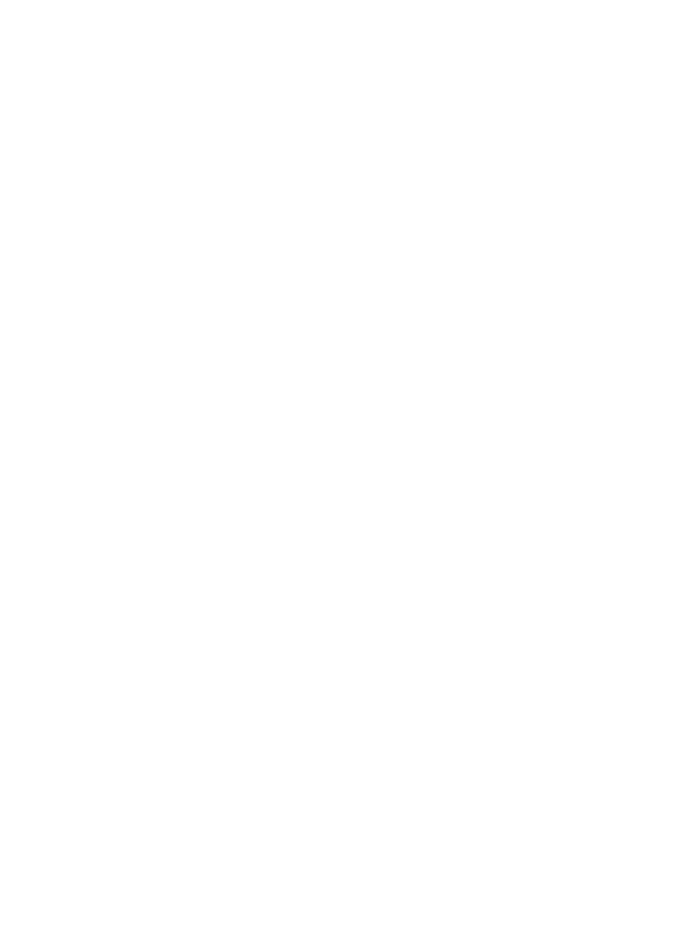
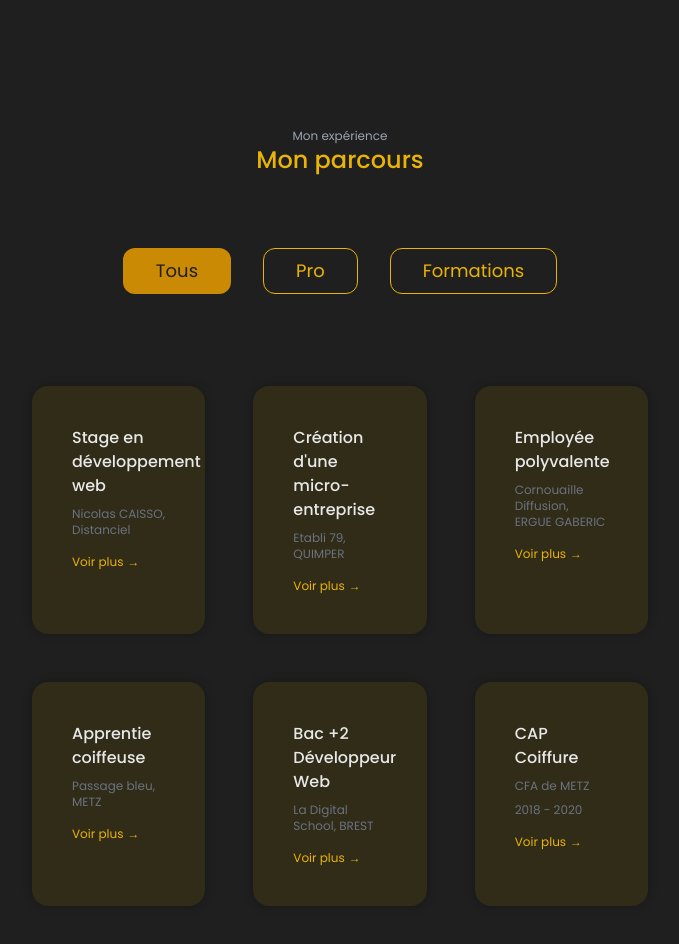
Before and after one commit to josiaYvan/portfolio, a React (Create React App) app: page / in a window 1280 px wide. Shown: the part 2780-3724 px from the top of the page, without its empty margins (300-979 px from the left). Before the commit the page ends 2764 px from the top, so only its background shows below. Built offline with nearby package versions, Linux system fonts and the light colour scheme; no server answers.

Commit message:
experiences

```diff
--- a/package.json
+++ b/package.json
@@ -22,6 +22,7 @@
     "cra-template": "1.2.0",
     "dayjs": "^1.11.7",
     "express": "^4.19.2",
+    "framer-motion": "^11.15.0",
     "jwt-decode": "^3.1.2",
     "moment": "^2.30.1",
     "nodemon": "^3.1.4",
--- a/src/components/layout/AboutMe.jsx
+++ b/src/components/layout/AboutMe.jsx
@@ -44,7 +44,7 @@ function AboutMe({ themeIsDark }) {
               </p>
             </div>
             <div className='mt-8 ml-2'>
-              <button className='bg-yellow-500 py-3 px-4 rounded-lg'>
+              <button className='bg-yellow-500 py-3 px-4 rounded-lg' style={{ color: themeIsDark ? myStyle.bg : myStyle.white }}>
                 Contactez moi
               </button>
             </div>
--- a/src/components/layout/Experiences.jsx
+++ b/src/components/layout/Experiences.jsx
@@ -1,9 +1,121 @@
-import React from 'react';
+/* eslint-disable import/no-extraneous-dependencies */
+/* eslint-disable react/no-array-index-key */
+/* eslint-disable jsx-a11y/anchor-is-valid */
+/* eslint-disable react/button-has-type */
+import React, { useState } from 'react';
+import { Link } from 'react-router-dom';
+import { motion, AnimatePresence } from 'framer-motion'; // Import Framer Motion
+import { myStyle } from '../../utils/style';
 
-function Experiences() {
+function Experiences({ themeIsDark }) {
+  const [activeTab, setActiveTab] = useState('Tous');
+
+  // Définition des tabs
+  const tabs = [
+    { name: 'Tous' },
+    { name: 'Pro' },
+    { name: 'Formations' }
+  ];
+
+  // Liste des éléments avec les tags associés
+  const items = [
+    {
+      title: 'Stage en développement web',
+      location: 'Nicolas CAISSO, Distanciel',
+      tag: 'Pro'
+    },
+    {
+      title: "Création d'une micro-entreprise",
+      location: 'Etabli 79, QUIMPER',
+      tag: 'Pro'
+    },
+    {
+      title: 'Employée polyvalente',
+      location: 'Cornouaille Diffusion, ERGUE GABERIC',
+      tag: 'Pro'
+    },
+    {
+      title: 'Apprentie coiffeuse',
+      location: 'Passage bleu, METZ',
+      tag: 'Pro'
+    },
+    {
+      title: 'Bac +2 Développeur Web',
+      location: 'La Digital School, BREST',
+      tag: 'Formations'
+    },
+    {
+      title: 'CAP Coiffure',
+      location: 'CFA de METZ',
+      duration: '2018 - 2020',
+      tag: 'Formations'
+    }
+  ];
+
+  // Filtrage des items en fonction du tab actif
+  const filteredItems = activeTab === 'Tous' ? items : items.filter((item) => item.tag === activeTab);
+
   return (
-    <div>
-      p
+    <div id='about' className='mt-36'>
+      <div className='flex flex-col items-center'>
+        <p className='text-gray-400 text-xs'>Mon expérience</p>
+        <h1 className='font-medium text-2xl text-yellow-500'>Mon parcours</h1>
+      </div>
+      <div className='mt-10 rounded-lg'>
+        <div className='min-h-screen px-4 p-8'>
+          {/* Tabs */}
+          <div className='flex justify-center space-x-8 mb-10'>
+            {tabs.map((tab) => (
+              <button
+                key={tab.name}
+                className={`px-8 py-2 text-lg border rounded-xl ${
+                  activeTab === tab.name ?
+                    'bg-yellow-600 border-transparent' :
+                    'border-yellow-500 !text-yellow-500'
+                } transition duration-300`}
+                style={{ color: themeIsDark ? myStyle.bg : myStyle.white }}
+                onClick={() => setActiveTab(tab.name)}
+              >
+                {tab.name}
+              </button>
+            ))}
+          </div>
+
+          {/* Cards */}
+          <AnimatePresence mode='popLayout'>
+            <div className='grid grid-cols-1 sm:grid-cols-2 lg:grid-cols-3 gap-6 mt-20'>
+              {filteredItems.map((item, index) => (
+                <motion.div
+                  key={index} // Utilisez une clé unique basée sur le titre
+                  initial={{ opacity: 0, scale: 0.5 }} // Animation d'apparition
+                  animate={{ opacity: 1, scale: 1 }} // État final (taille normale)
+                  exit={{ opacity: 0.5, scale: 0.5 }} // Animation de disparition (réduite)
+                  transition={{ duration: 0.3 }} // Durée de l'animation
+                  className='p-10 m-3 rounded-2xl shadow-[0_0px_10px_rgba(0,0,0,0.25)]'
+                  style={{
+                    backgroundColor: themeIsDark ? myStyle.yellowDark : myStyle.white
+                  }}
+                >
+                  <h3 className='mb-2 font-medium'>{item.title}</h3>
+                  <p className='text-gray-500 text-xs mb-4'>{item.location}</p>
+                  {item.duration && (
+                    <p className='text-gray-500 text-xs -mt-2 mb-4'>{item.duration}</p>
+                  )}
+                  <Link
+                    to='#'
+                    className='text-yellow-500 flex items-center text-xs group'
+                  >
+                    <p>Voir plus</p>
+                    <span className='ml-1 group-hover:ml-3 transition-all duration-300 ease-in-out'>
+                      →
+                    </span>
+                  </Link>
+                </motion.div>
+              ))}
+            </div>
+          </AnimatePresence>
+        </div>
+      </div>
     </div>
   );
 }
--- a/src/pages/Home.jsx
+++ b/src/pages/Home.jsx
@@ -18,6 +18,7 @@ import Profile from '../components/layout/profile';
 import { ScrollIndicator } from '../components/layout/ScrollIndicator';
 import Skills from '../components/layout/Skills';
 import { myStyle } from '../utils/style';
+import Experiences from '../components/layout/Experiences';
 
 function Home() {
   const [themeIsDark, setThemeIsDark] = useState(true);
@@ -43,6 +44,7 @@ function Home() {
             <ScrollIndicator themeIsDark={themeIsDark} />
             <AboutMe themeIsDark={themeIsDark} />
             <Skills themeIsDark={themeIsDark} />
+            <Experiences themeIsDark={themeIsDark} />
           </div>
         </div>
       </div>
--- a/src/utils/style.js
+++ b/src/utils/style.js
@@ -4,9 +4,8 @@ export const myStyle = {
   blue: '#4f85f9',
   darkBlue: '#262F43',
   accent: '#FFEBBC',
-  brown: '#543D46',
-  white: '#f5f5f5',
-  black: '#292830',
-  light: '#F1F1F1',
+  brown: 'rgb(84, 61, 70)',
+  white: '#fff',
+  light: 'rgb(254, 251, 236)',
   yellowDark: '#6754003d'
 };
```
